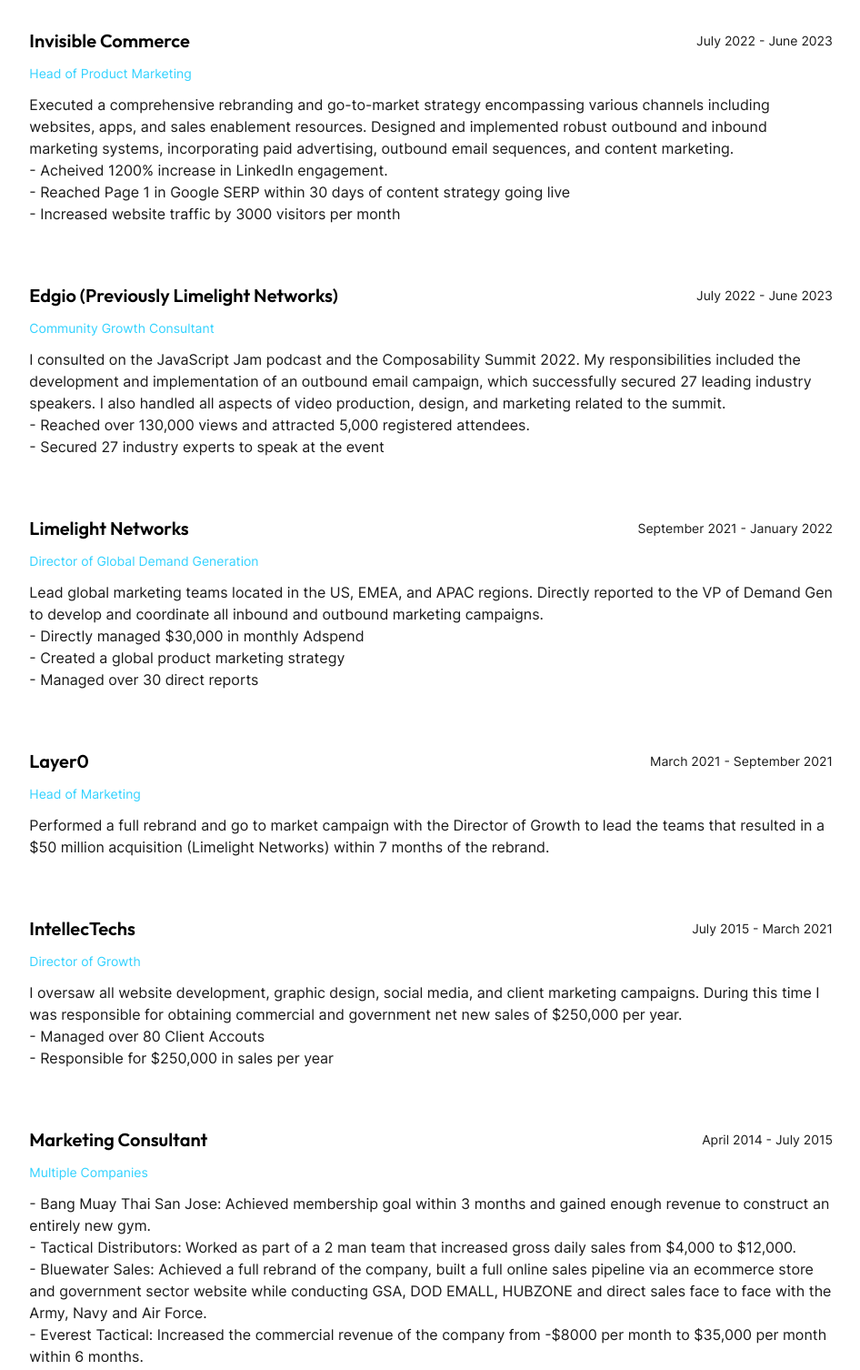
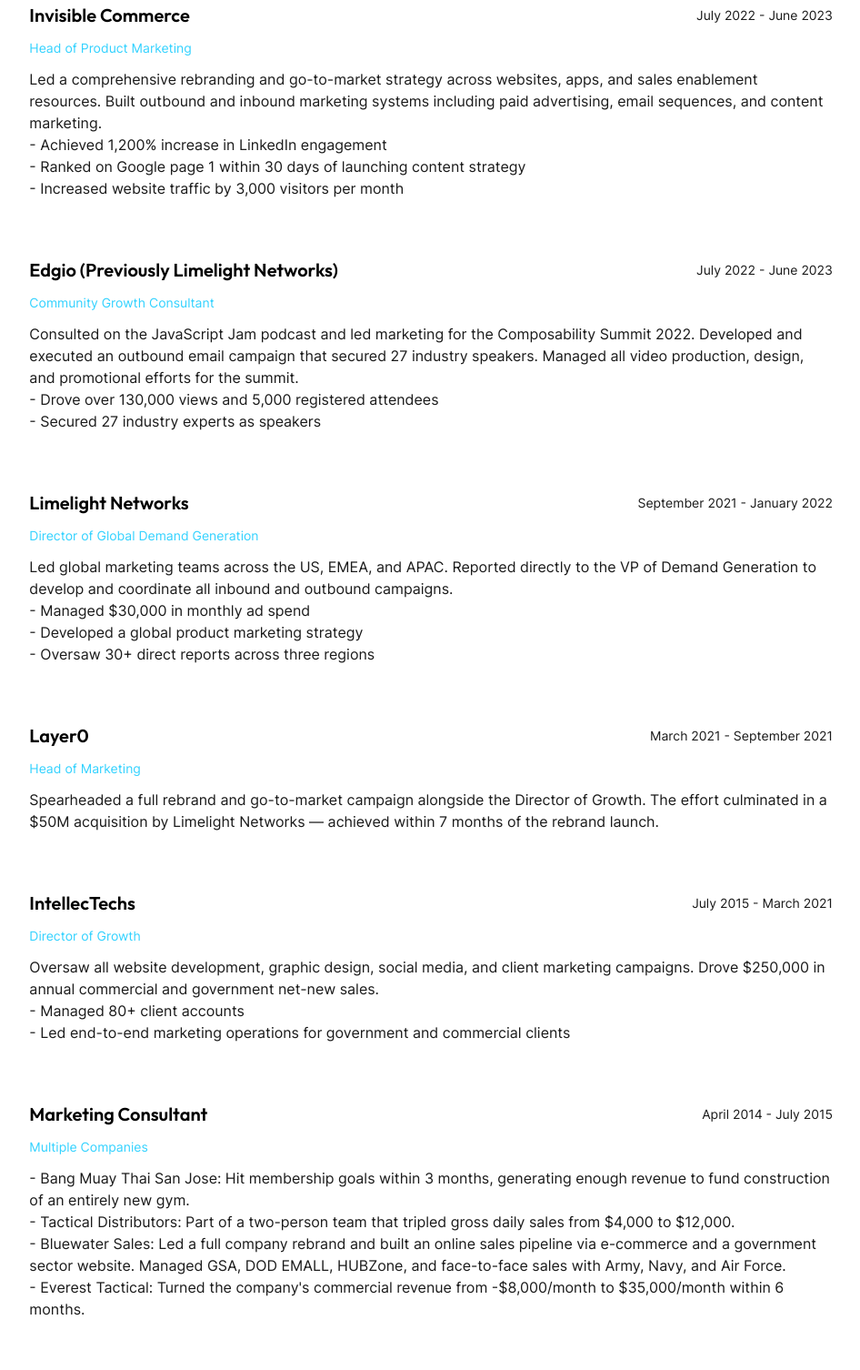
Before and after one commit to mattglbrt/resume, an Astro site: page / in a window 1280 px wide. Shown: the part 900-2406 px from the top of the page at 91% size, without its empty margins (264-1210 px from the left). Built offline with nearby package versions, Linux system fonts and the light colour scheme; Astro itself is replaced by a stand-in of ours.

Commit message:
Resume updates

```diff
--- a/src/components/general/Footer.astro
+++ b/src/components/general/Footer.astro
@@ -6,7 +6,7 @@
   class="container flex sm:flex-row flex-col justify-between items-center mb-8 sm:mb-4"
 >
   <p class="dark:text-light text-right my-8">
-    Last Updated January, 2024.
+    Last Updated February, 2026.
   </p>
   <div class="grid grid-cols-5 gap-4">
     <a
--- a/src/components/general/Navbar.astro
+++ b/src/components/general/Navbar.astro
@@ -13,11 +13,11 @@
   </a>
   <nav>
     <ul class="flex items-center">
-      <li>
+      <!-- <li>
         <a class="p-4 dark:text-light block text-lg" href="/portfolio"
           >Portfolio</a
         >
-      </li>
+      </li> -->
       <!-- <li>
         <a class="p-4 dark:text-light block text-lg" href="/contact">Contact</a>
       </li> -->
--- a/src/data/info.ts
+++ b/src/data/info.ts
@@ -2,14 +2,7 @@
   baseUrl: "https://themattgilbert.com",
   name: "Matt Gilbert",
   jobDescription: "Sales, Growth Marketing & Demand Generation Leader",
-  about: `I have 18 years of experience in the marketing and information technology industries.
-  I have led product marketing and demand generation teams for startups, entrepreneurs, and
-  Fortune 100 companies for the last decade. I have helped startups go to market and become
-  acquired, small businesses go from 0 to their first 10 million, and managed global marketing
-  teams for a publicly traded company. I have produced over 200 websites for a multitude of businesses and entrepreneurs.
-  I have extensive experience in the government sector working with both government agencies fulfilling contracts, and working with
-  contractors to acquire them.
-  `,
+  about: `With 18 years of experience spanning marketing and information technology, I have led product marketing and demand generation teams for startups, entrepreneurs, and Fortune 100 companies. I've helped startups go to market and get acquired, scaled small businesses from $0 to $10M+, and managed global marketing teams for a publicly traded company. I've produced over 200 websites for businesses and entrepreneurs across industries, and bring deep expertise in the government sector — from fulfilling agency contracts to helping contractors win them.`,
 
   experience: [
     {
@@ -18,7 +11,7 @@
       startDate: "January 2020",
       endDate: "Current",
       description: [
-        "A solo consultant focusing on Revenue Operations; Sales, Marketing, Customer Experience. I have helped generate over 3.2m of revenue for clients.",
+        "Solo consultancy specializing in Revenue Operations — spanning sales, marketing, and customer experience. Generated over $3.2M in revenue for clients.",
         "Clients include:",
         "- Coldwell Banker",
         "- AccuTrain",
@@ -35,10 +28,10 @@
       startDate: "July 2022",
       endDate: "June 2023",
       description: [
-        "Executed a comprehensive rebranding and go-to-market strategy encompassing various channels including websites, apps, and sales enablement resources. Designed and implemented robust outbound and inbound marketing systems, incorporating paid advertising, outbound email sequences, and content marketing.",
-        "- Acheived 1200% increase in LinkedIn engagement.",
-        "- Reached Page 1 in Google SERP within 30 days of content strategy going live",
-        "- Increased website traffic by 3000 visitors per month",
+        "Led a comprehensive rebranding and go-to-market strategy across websites, apps, and sales enablement resources. Built outbound and inbound marketing systems including paid advertising, email sequences, and content marketing.",
+        "- Achieved 1,200% increase in LinkedIn engagement",
+        "- Ranked on Google page 1 within 30 days of launching content strategy",
+        "- Increased website traffic by 3,000 visitors per month",
       ],
     },
 
@@ -48,9 +41,9 @@
       startDate: "July 2022",
       endDate: "June 2023",
       description: [
-        "I consulted on the JavaScript Jam podcast and the Composability Summit 2022. My responsibilities included the development and implementation of an outbound email campaign, which successfully secured 27 leading industry speakers. I also handled all aspects of video production, design, and marketing related to the summit.",
-        "- Reached over 130,000 views and attracted 5,000 registered attendees.",
-        "- Secured 27 industry experts to speak at the event",
+        "Consulted on the JavaScript Jam podcast and led marketing for the Composability Summit 2022. Developed and executed an outbound email campaign that secured 27 industry speakers. Managed all video production, design, and promotional efforts for the summit.",
+        "- Drove over 130,000 views and 5,000 registered attendees",
+        "- Secured 27 industry experts as speakers",
 
       ],
     },
@@ -60,10 +53,10 @@
       startDate: "September 2021",
       endDate: "January 2022",
       description: [
-        "Lead global marketing teams located in the US, EMEA, and APAC regions. Directly reported to the VP of Demand Gen to develop and coordinate all inbound and outbound marketing campaigns.",
-        "- Directly managed $30,000 in monthly Adspend",
-        "- Created a global product marketing strategy",
-        "- Managed over 30 direct reports",
+        "Led global marketing teams across the US, EMEA, and APAC. Reported directly to the VP of Demand Generation to develop and coordinate all inbound and outbound campaigns.",
+        "- Managed $30,000 in monthly ad spend",
+        "- Developed a global product marketing strategy",
+        "- Oversaw 30+ direct reports across three regions",
       ],
     },
     {
@@ -72,7 +65,7 @@
       startDate: "March 2021",
       endDate: "September 2021",
       description: [
-        "Performed a full rebrand and go to market campaign with the Director of Growth to lead the teams that resulted in a $50 million acquisition (Limelight Networks) within 7 months of the rebrand.",
+        "Spearheaded a full rebrand and go-to-market campaign alongside the Director of Growth. The effort culminated in a $50M acquisition by Limelight Networks — achieved within 7 months of the rebrand launch.",
 
       ],
     },
@@ -82,9 +75,9 @@
       startDate: "July 2015",
       endDate: "March 2021",
       description: [
-        " I oversaw all website development, graphic design, social media, and client marketing campaigns. During this time I was responsible for obtaining commercial and government net new sales of $250,000 per year.",
-        "- Managed over 80 Client Accouts",
-        "- Responsible for $250,000 in sales per year",
+        "Oversaw all website development, graphic design, social media, and client marketing campaigns. Drove $250,000 in annual commercial and government net-new sales.",
+        "- Managed 80+ client accounts",
+        "- Led end-to-end marketing operations for government and commercial clients",
 
       ],
     },
@@ -94,10 +87,10 @@
       startDate: "April 2014",
       endDate: "July 2015",
       description: [
-        "- Bang Muay Thai San Jose: Achieved membership goal within 3 months and gained enough revenue to construct an entirely new gym.",
-        "- Tactical Distributors: Worked as part of a 2 man team that increased gross daily sales from $4,000 to $12,000.",
-        "- Bluewater Sales: Achieved a full rebrand of the company, built a full online sales pipeline via an ecommerce store and government sector website while conducting GSA, DOD EMALL, HUBZONE and direct sales face to face with the Army, Navy and Air Force.",
-        "- Everest Tactical: Increased the commercial revenue of the company from -$8000 per month to $35,000 per month within 6 months.",
+        "- Bang Muay Thai San Jose: Hit membership goals within 3 months, generating enough revenue to fund construction of an entirely new gym.",
+        "- Tactical Distributors: Part of a two-person team that tripled gross daily sales from $4,000 to $12,000.",
+        "- Bluewater Sales: Led a full company rebrand and built an online sales pipeline via e-commerce and a government sector website. Managed GSA, DOD EMALL, HUBZone, and face-to-face sales with Army, Navy, and Air Force.",
+        "- Everest Tactical: Turned the company's commercial revenue from -$8,000/month to $35,000/month within 6 months.",
 
       ],
     },
@@ -107,7 +100,7 @@
       startDate: "September 2013",
       endDate: "April 2014",
       description: [
-        "Accomplished a company-wide rebrand that consisted of 2 new websites, a new logo design, full corporate identity and documentation rebranding. I worked indepth with the sales team to create tools and resources to facilitate product sales, including an internal sales hub. I also planned, scheduled and provided printed materials for trade shows and training courses.",
+        "Led a company-wide rebrand including 2 new websites, a new logo, and full corporate identity refresh. Partnered in-depth with the sales team to build enablement tools, including an internal sales hub. Planned and produced printed materials for trade shows and training courses.",
 
       ],
     },
@@ -117,7 +110,7 @@
       startDate: "September 2011",
       endDate: "April 2013",
       description: [
-        "I maintained over 120 Social Media Profiles, built over 30 websites and created hundreds of print and graphic design collateral. I also supported the US Navy and US Airforce via software development projects.",
+        "Managed over 120 social media profiles, built 30+ websites, and produced hundreds of print and graphic design assets. Supported US Navy and US Air Force projects through software development initiatives.",
 
       ],
     },
@@ -130,7 +123,7 @@
       startDate: "2008",
       endDate: "2012",
       description: [
-        "Bachelor of Applied Science, Pscyhology",
+        "Bachelor of Applied Science, Psychology",
       ],
     },
 
@@ -186,7 +179,7 @@
       title: "Pollard's Chicken",
       isFeatured: true,
       thumbnail: "/assets/images/astro-portfolio-pollards.png",
-      liveUrl: "https://pollardschicken.com//",
+      liveUrl: "https://pollardschicken.com/",
     },
   ],
 };
--- a/src/pages/portfolio.astro
+++ b/src/pages/portfolio.astro
@@ -13,7 +13,7 @@
   <head>
     <MetaHead
       title={"Portfolio"}
-      description={"A collection of past and current work."}
+      description={"Websites, campaigns, and brands I've helped build and grow."}
       ogImageUrl={"/assets/images/profile.png"}
     />
   </head>
```
Also changed, not shown: 1 other file.
